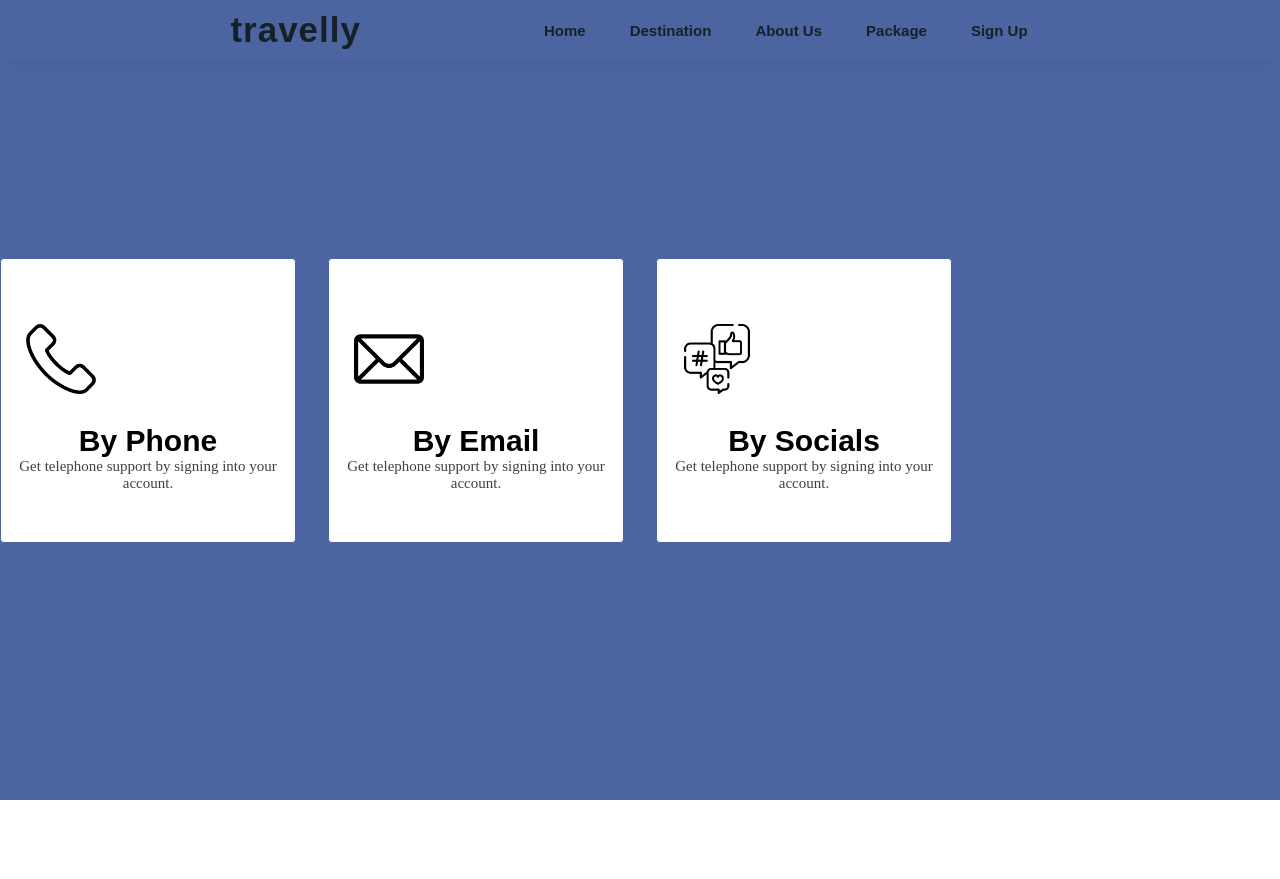
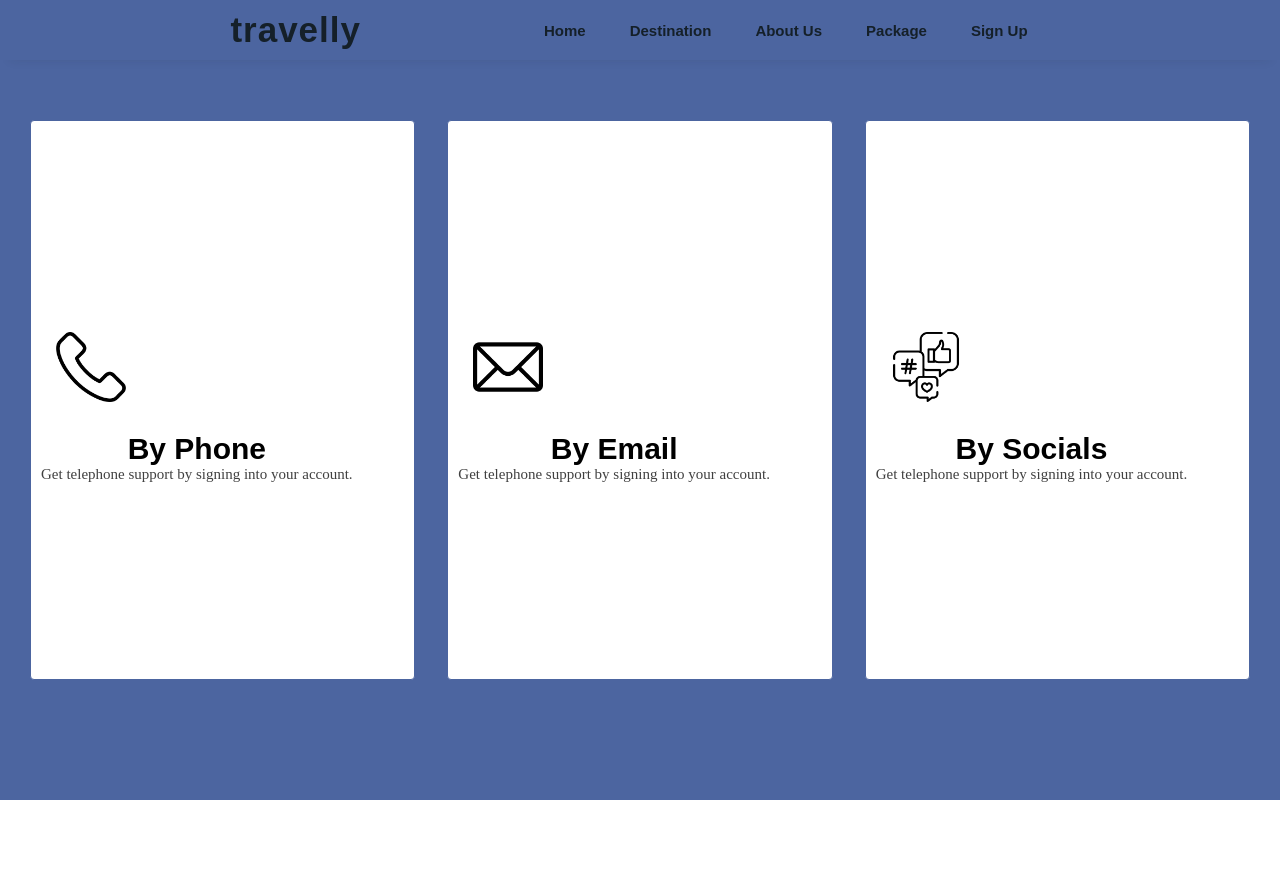
Before and after one commit to amelaah/Travell-re, a PHP site: page /html/contact.html in a window 1280 px wide. Shown: the top 879 px of the page. Run offline with PHP 8.4, Linux system fonts and the light colour scheme.

Commit message:
Update contact.css

```diff
--- a/css/contact.css
+++ b/css/contact.css
@@ -158,6 +158,8 @@
     display: flex;
     justify-content: center; */
     display: grid;
+    display: flex;
+    justify-content:space-between ;
     grid-template-columns: repeat(auto-fill,minmax(250px,1fr));
     grid-gap: 2rem;
     align-items: center;
@@ -165,6 +167,7 @@
     background: rgb(76, 101, 160);
     height: 100vh;
     width: 100%;
+    padding:0 30px 0 30px;
   }
 
   h1{
@@ -192,6 +195,7 @@
     transition: all 1s ease 0;
     cursor: pointer;
     width: 100%;
+    height: 70vh;
  }
  .box-img img{
     width:100px ;
```
